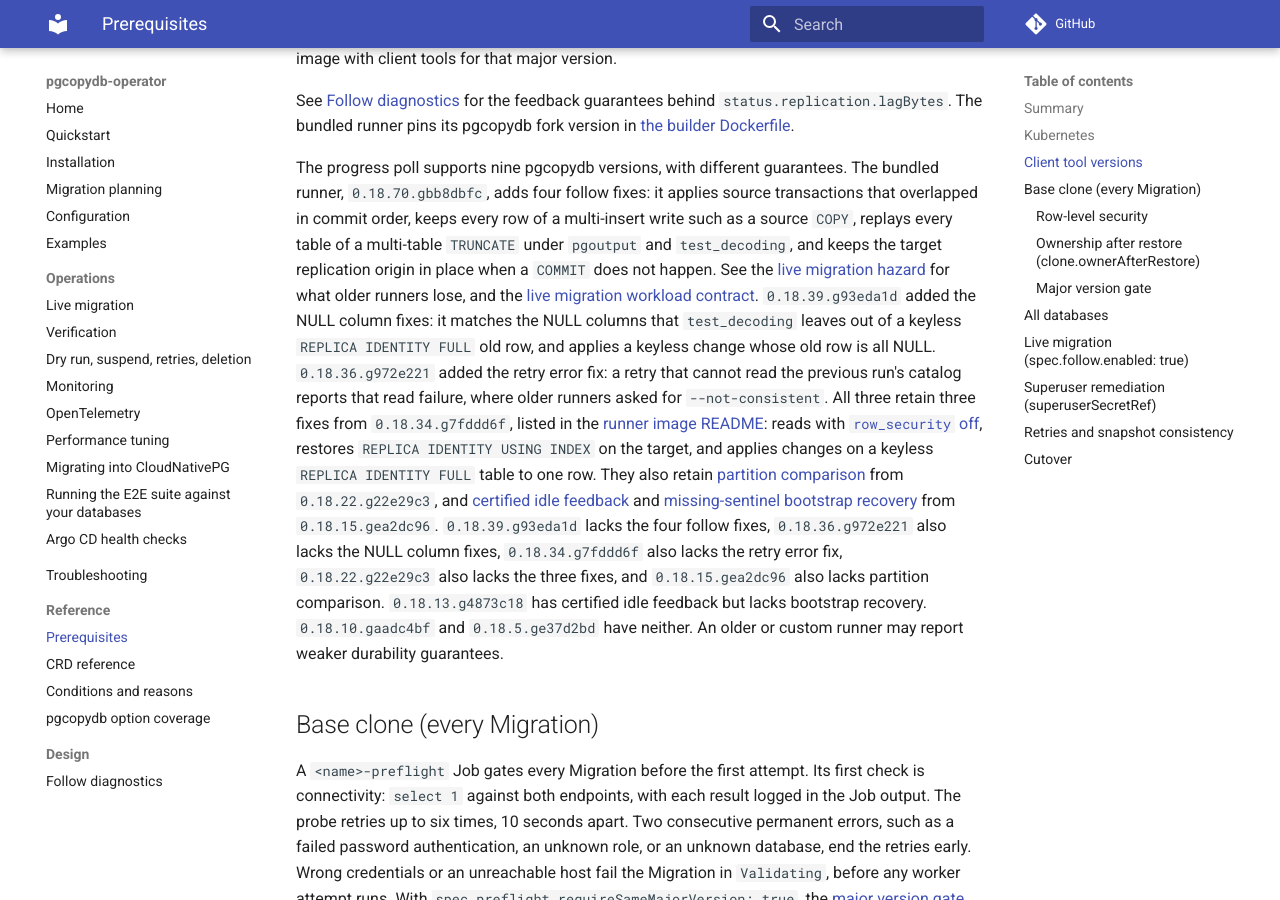
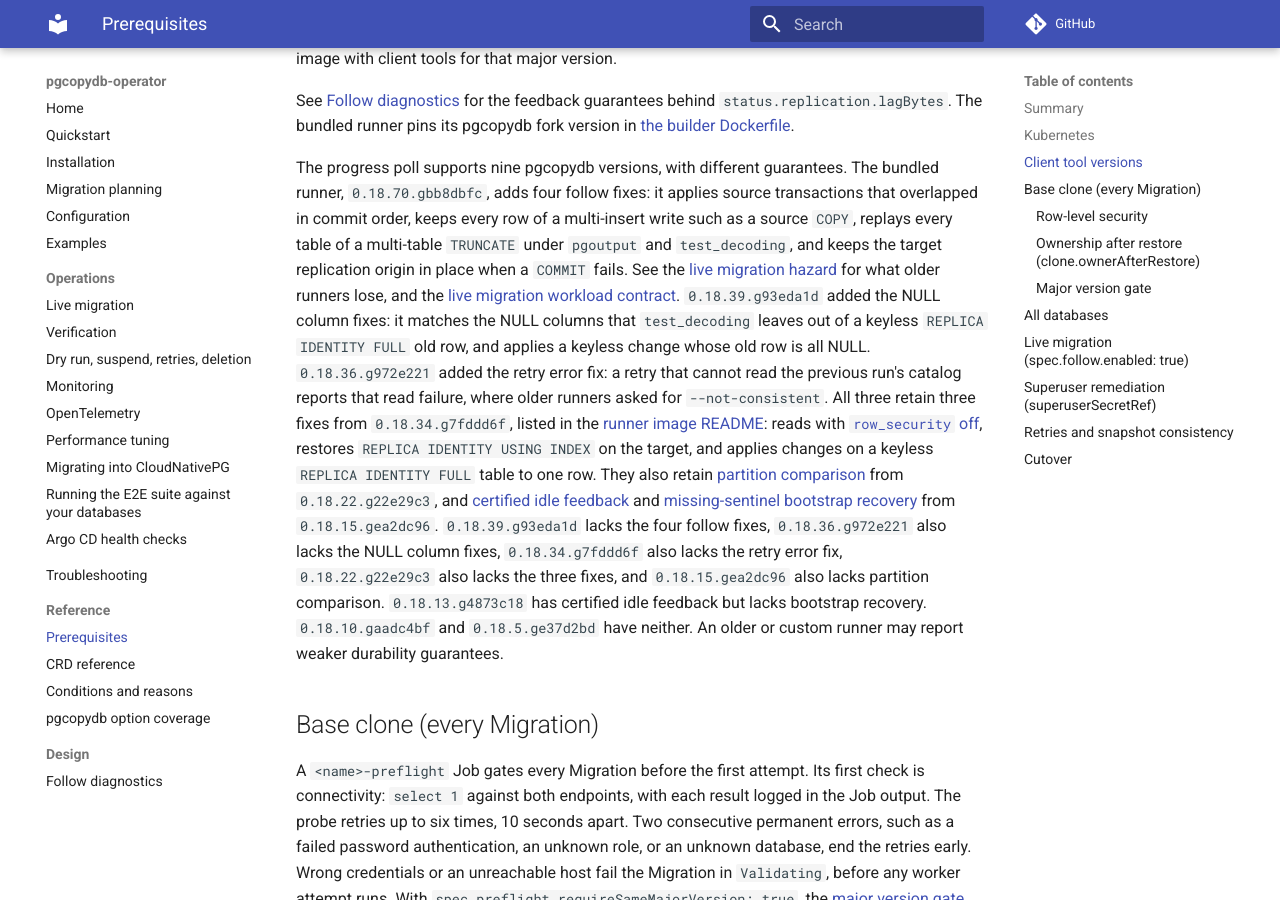
Before and after one commit to ydixken/pgcopydb-operator, an MkDocs documentation site: the page built from docs/reference/prerequisites.md, in a window 1280 px wide and 900 px high, scrolled down 1568 px. Built offline with MkDocs 1.6.1 and Material for MkDocs 9.7.7, drawn with Linux system fonts in a browser that asks for light colours; comment, search, counter and statistics services are not loaded.

Commit message:
docs: say the bundled runner keeps the origin when a COMMIT fails
A backend terminated between origin setup and COMMIT can still leave the origin advanced, so the claim covers a failed COMMIT only.

```diff
--- a/docs/reference/prerequisites.md
+++ b/docs/reference/prerequisites.md
@@ -45,7 +45,7 @@ See [Follow diagnostics](../design/follow-diagnostics.md#what-the-snapshot-can-d
 The bundled runner pins its pgcopydb fork version in [the builder Dockerfile](https://github.com/ydixken/pgcopydb-operator/blob/main/images/pgcopydb-builder/Dockerfile).
 
 The progress poll supports nine pgcopydb versions, with different guarantees.
-The bundled runner, `0.18.70.gbb8dbfc`, adds four follow fixes: it applies source transactions that overlapped in commit order, keeps every row of a multi-insert write such as a source `COPY`, replays every table of a multi-table `TRUNCATE` under `pgoutput` and `test_decoding`, and keeps the target replication origin in place when a `COMMIT` does not happen.
+The bundled runner, `0.18.70.gbb8dbfc`, adds four follow fixes: it applies source transactions that overlapped in commit order, keeps every row of a multi-insert write such as a source `COPY`, replays every table of a multi-table `TRUNCATE` under `pgoutput` and `test_decoding`, and keeps the target replication origin in place when a `COMMIT` fails.
 See the [live migration hazard](../operations/live-migration.md#watching-the-stream) for what older runners lose, and the [live migration workload contract](#live-migration-specfollowenabled-true).
 `0.18.39.g93eda1d` added the NULL column fixes: it matches the NULL columns that `test_decoding` leaves out of a keyless `REPLICA IDENTITY FULL` old row, and applies a keyless change whose old row is all NULL.
 `0.18.36.g972e221` added the retry error fix: a retry that cannot read the previous run's catalog reports that read failure, where older runners asked for `--not-consistent`.
```
